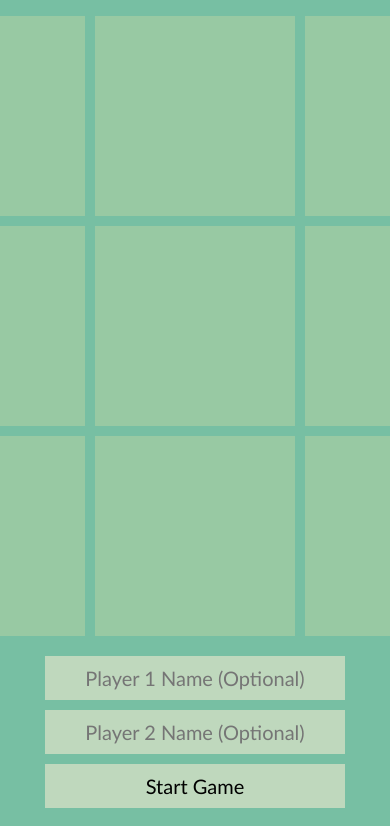
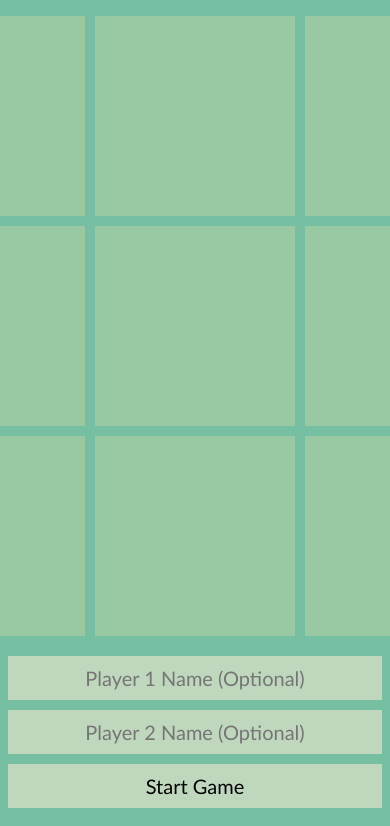
Before and after one commit to brandonricharda/tic-tac-toe-js, a plain HTML site: page index.html in a window 390 px wide. Shown: the part 119-945 px from the top of the page. Drawn offline with Linux system fonts and the light colour scheme.

Commit message:
Make controls centered and responsive

```diff
--- a/style.css
+++ b/style.css
@@ -43,9 +43,9 @@
 
 #controls {
     display: flex;
-    flex-direction: column;
+    flex-direction: row;
     margin-top: 20px;
-    justify-items: center;
+    justify-content: center;
     align-items: center;
 }
 
@@ -71,3 +71,17 @@
 #controls button:hover, input:focus {
     background-color: #98C9A3;
 }
+
+@media screen and (max-width: 990px) {
+    #controls {
+        flex-direction: column;
+    }
+
+    #controls button {
+        width: 100%;
+    }
+
+    #controls input {
+        width: 100%;
+    }
+}
```
